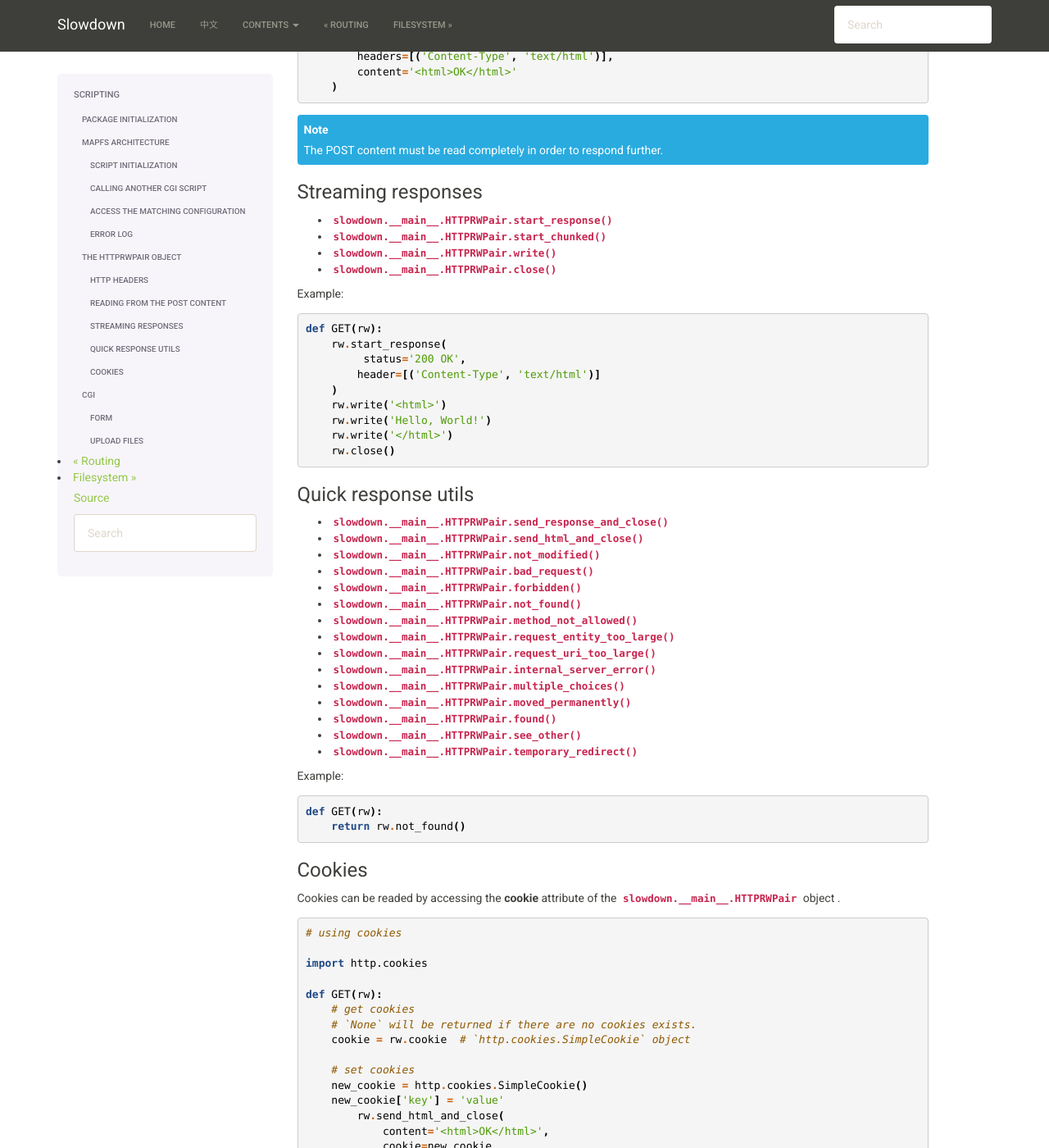
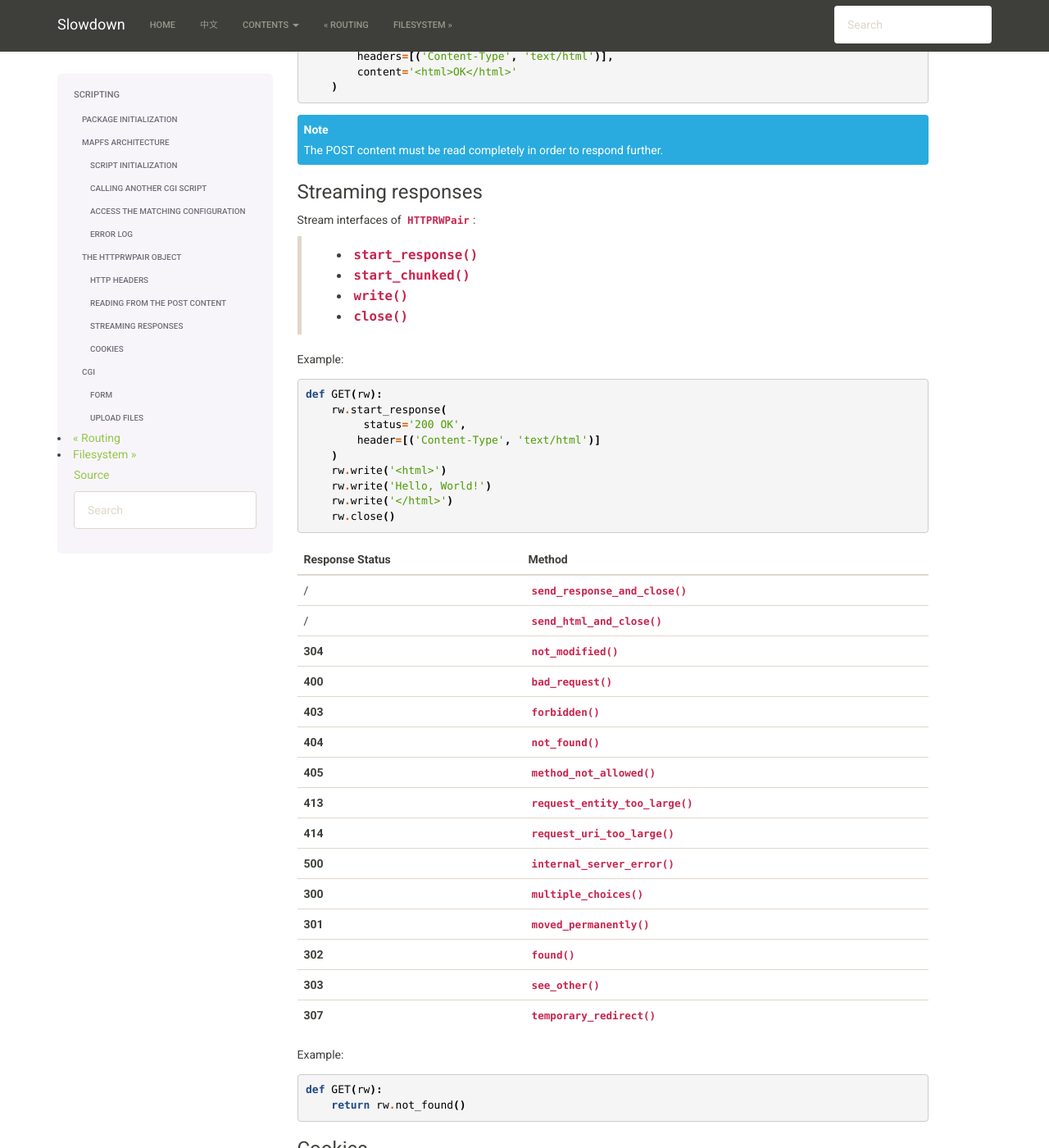
Before and after one commit to wilhelmshen/slowdown, a Sphinx documentation site: the page built from docs/scripting.rst, in a window 1280 px wide and 1400 px high, scrolled down 4693 px. Shown: the whole window at 82% size. Built offline with Sphinx 7.4.7, drawn with Linux system fonts in a browser that asks for light colours; some of the changed text lies outside the part shown.

Commit message:
fix bugs

```diff
--- a/docs/scripting.rst
+++ b/docs/scripting.rst
@@ -316,10 +316,12 @@ Example:
 Streaming responses
 ^^^^^^^^^^^^^^^^^^^
 
-- :py:meth:`slowdown.__main__.HTTPRWPair.start_response`
-- :py:meth:`slowdown.__main__.HTTPRWPair.start_chunked`
-- :py:meth:`slowdown.__main__.HTTPRWPair.write`
-- :py:meth:`slowdown.__main__.HTTPRWPair.close`
+Stream interfaces of :py:class:`~slowdown.__main__.HTTPRWPair`:
+
+    - :py:meth:`~slowdown.http.File.start_response`
+    - :py:meth:`~slowdown.http.File.start_chunked`
+    - :py:meth:`~slowdown.http.File.write`
+    - :py:meth:`~slowdown.http.File.close`
 
 Example:
 
@@ -336,24 +338,25 @@ Example:
         rw.close()
 
 
-Quick response utils
-^^^^^^^^^^^^^^^^^^^^
-
-- :py:meth:`slowdown.__main__.HTTPRWPair.send_response_and_close`
-- :py:meth:`slowdown.__main__.HTTPRWPair.send_html_and_close`
-- :py:meth:`slowdown.__main__.HTTPRWPair.not_modified`
-- :py:meth:`slowdown.__main__.HTTPRWPair.bad_request`
-- :py:meth:`slowdown.__main__.HTTPRWPair.forbidden`
-- :py:meth:`slowdown.__main__.HTTPRWPair.not_found`
-- :py:meth:`slowdown.__main__.HTTPRWPair.method_not_allowed`
-- :py:meth:`slowdown.__main__.HTTPRWPair.request_entity_too_large`
-- :py:meth:`slowdown.__main__.HTTPRWPair.request_uri_too_large`
-- :py:meth:`slowdown.__main__.HTTPRWPair.internal_server_error`
-- :py:meth:`slowdown.__main__.HTTPRWPair.multiple_choices`
-- :py:meth:`slowdown.__main__.HTTPRWPair.moved_permanently`
-- :py:meth:`slowdown.__main__.HTTPRWPair.found`
-- :py:meth:`slowdown.__main__.HTTPRWPair.see_other`
-- :py:meth:`slowdown.__main__.HTTPRWPair.temporary_redirect`
+================= ========================================================
+ Response Status                           Method
+================= ========================================================
+        /          :py:meth:`~slowdown.http.File.send_response_and_close`
+        /          :py:meth:`~slowdown.http.File.send_html_and_close`
+     **304**       :py:meth:`~slowdown.http.File.not_modified`
+     **400**       :py:meth:`~slowdown.http.File.bad_request`
+     **403**       :py:meth:`~slowdown.http.File.forbidden`
+     **404**       :py:meth:`~slowdown.http.File.not_found`
+     **405**       :py:meth:`~slowdown.http.File.method_not_allowed`
+     **413**       :py:meth:`~slowdown.http.File.request_entity_too_large`
+     **414**       :py:meth:`~slowdown.http.File.request_uri_too_large`
+     **500**       :py:meth:`~slowdown.http.File.internal_server_error`
+     **300**       :py:meth:`~slowdown.http.File.multiple_choices`
+     **301**       :py:meth:`~slowdown.http.File.moved_permanently`
+     **302**       :py:meth:`~slowdown.http.File.found`
+     **303**       :py:meth:`~slowdown.http.File.see_other`
+     **307**       :py:meth:`~slowdown.http.File.temporary_redirect`
+================= ========================================================
 
 Example:
 
```
Also changed, not shown: other parts of docs/scripting.rst (+4 -4 lines), 3 other files.
